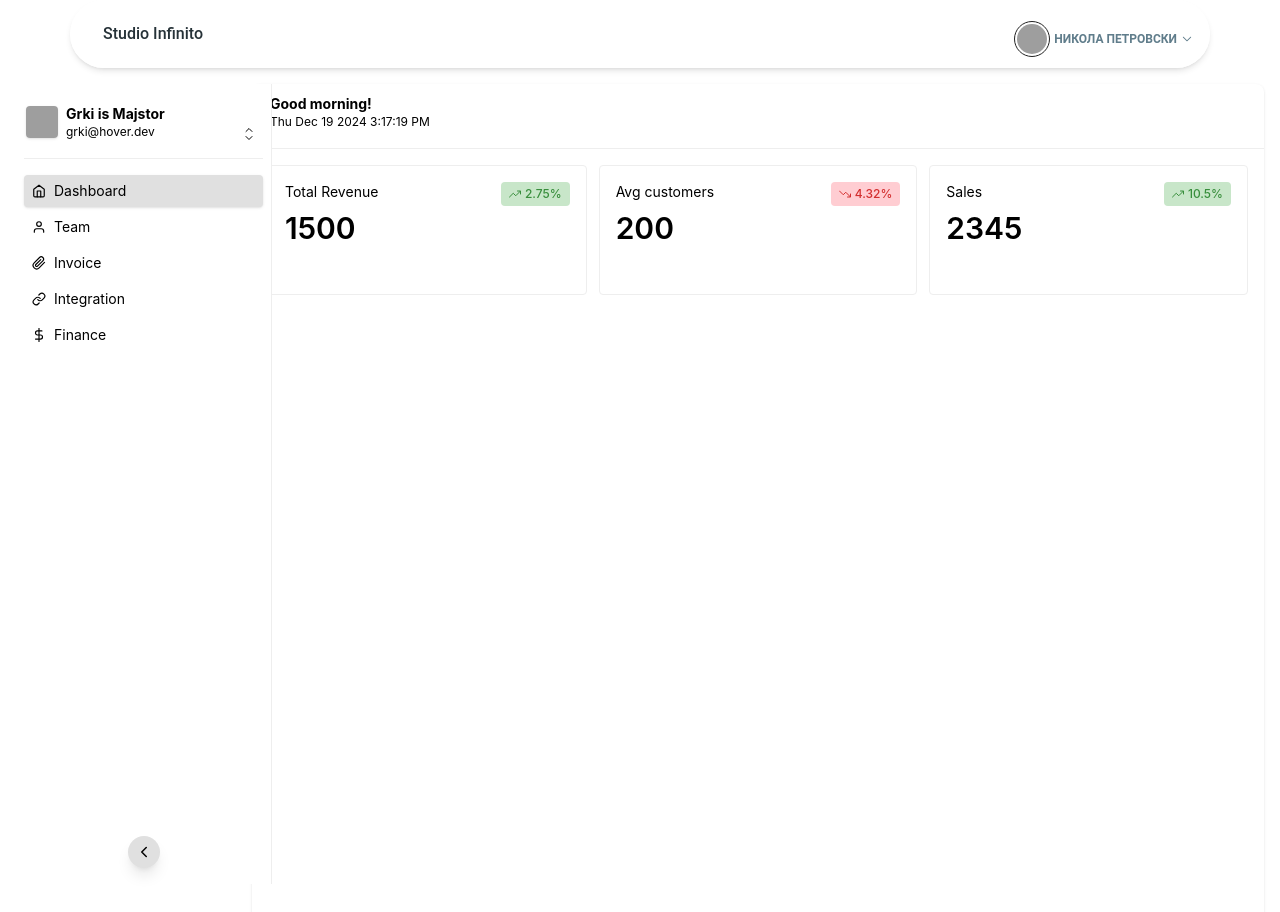
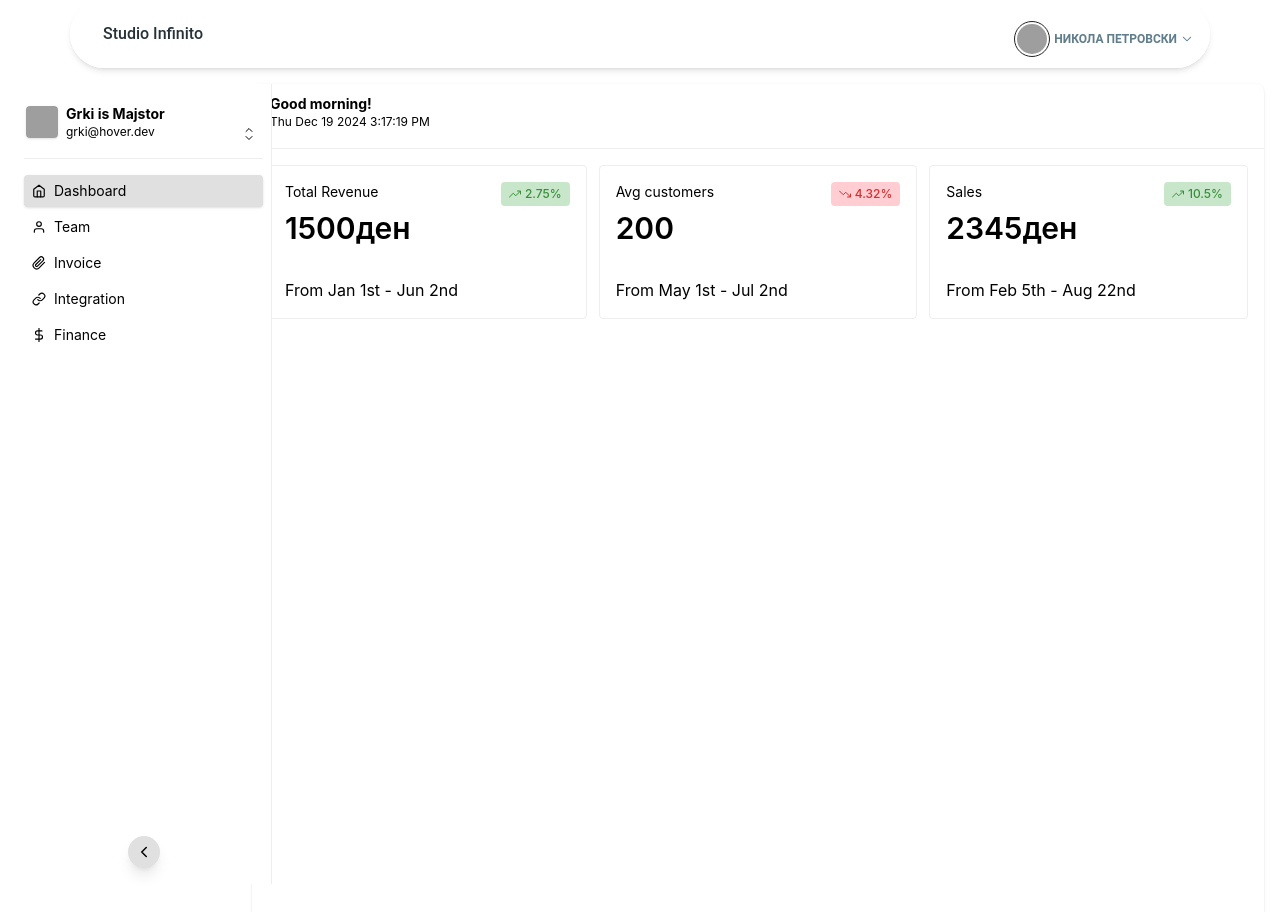
Before and after one commit to dgrkov/studio-infinito, a React (Create React App) app: page /admin in a window 1280 px wide. Shown: the top 912 px of the page. Built offline with nearby package versions, Linux system fonts and the light colour scheme; grey boxes are pictures that could not be loaded.

Commit message:
Added period to cards

```diff
--- a/src/Components/Dashboard/StatCards.js
+++ b/src/Components/Dashboard/StatCards.js
@@ -3,9 +3,9 @@ import { FiTrendingUp, FiTrendingDown } from "react-icons/fi";
 
 export default function StatCards() {
     return <>
-    <Card title="Total Revenue" value="1500" pillText="2.75%" trend="up" period="From Jan 1st - Jun 2nd"/>
+    <Card title="Total Revenue" value="1500ден" pillText="2.75%" trend="up" period="From Jan 1st - Jun 2nd"/>
     <Card title="Avg customers" value="200" pillText="4.32%" trend="down" period="From May 1st - Jul 2nd"/>
-    <Card title="Sales" value="2345" pillText="10.5%" trend="up" period="From Feb 5th - Aug 22nd"/>
+    <Card title="Sales" value="2345ден" pillText="10.5%" trend="up" period="From Feb 5th - Aug 22nd"/>
     </>;
 }
 
@@ -26,6 +26,7 @@ const Card = ({title, value, pillText, trend, period}) => {
                     {trend === "up" ? <FiTrendingUp /> : <FiTrendingDown />} { pillText }
                 </span>
             </div>
+            <p>{ period }</p>
         </div>
     );
 }
```
